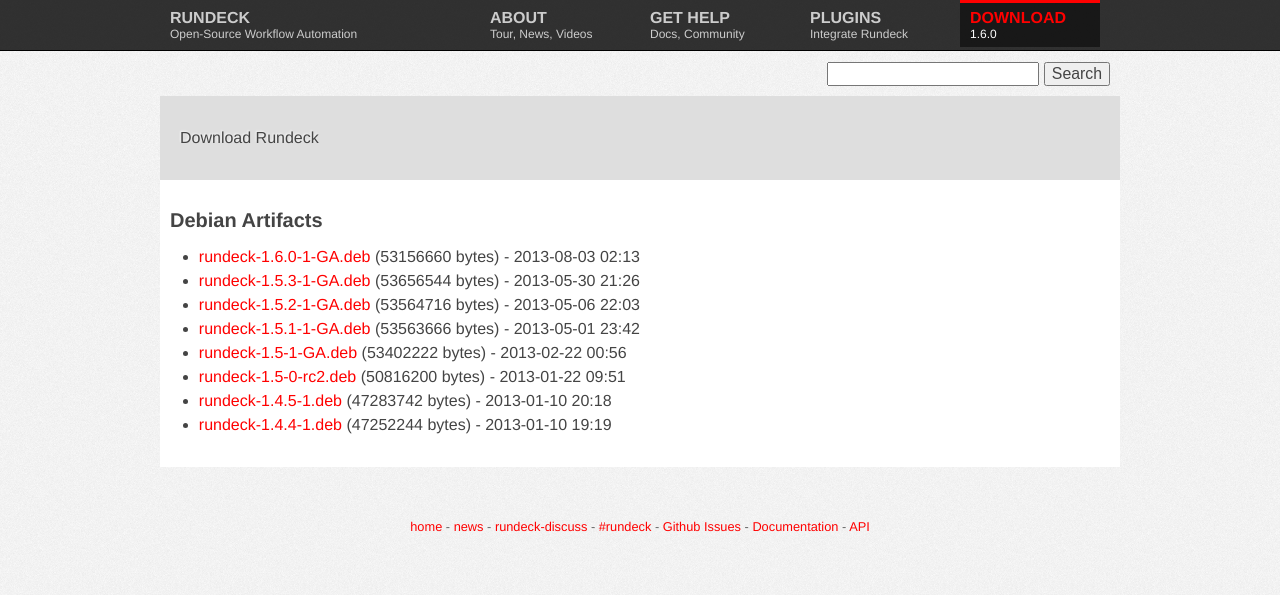
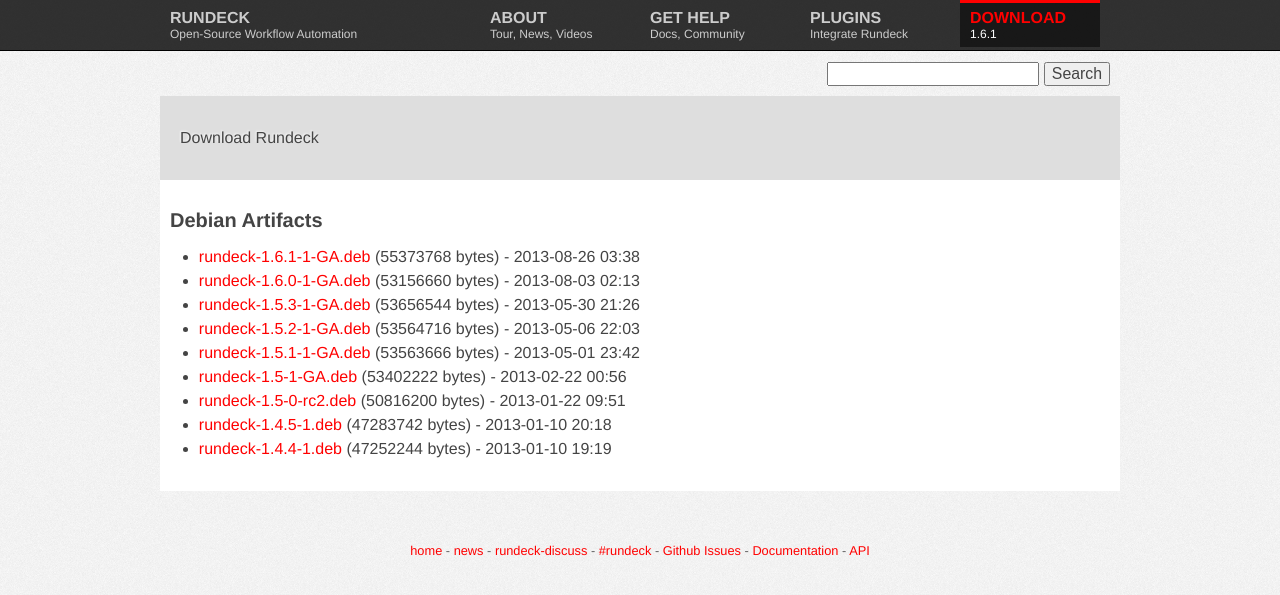
Before and after one commit to rundeck/rundeck-ghpages, a Jekyll site: the page built from download/deb/index.md, in a window 1280 px wide. Shown: the top 595 px of the page. Built offline with Jekyll 4.4.1, drawn with Linux system fonts in a browser that asks for light colours; nearby versions of some CDN libraries.

Commit message:
Update site to 1.6.1 download links

```diff
--- a/_config.yml
+++ b/_config.yml
@@ -1,12 +1,12 @@
-rd_version: "1.6.0"
-rd_jar_name: "rundeck-launcher-1.6.0.jar"
-rd_jar_sha: "b3b6466b52ce3d9bcecbc2649ccd7fedef5b32f0"
-rd_jar_url: "http://download.rundeck.org/jar/rundeck-launcher-1.6.0.jar"
-rd_jar_size: "47929182"
-rd_deb_name: "rundeck-1.6.0-1-GA.deb"
-rd_deb_url: "http://download.rundeck.org/deb/rundeck-1.6.0-1-GA.deb"
-rd_deb_sha: "e2b79d27bb9859953f7b17a4d2cc9dc9f2489a6c"
-rd_deb_size: "53156660"
-rd_zipball: "https://github.com/dtolabs/rundeck/zipball/v1.6.0"
-rd_tarball: "https://github.com/dtolabs/rundeck/tarball/v1.6.0"
-rd_releasenotes: "https://github.com/dtolabs/rundeck/blob/v1.6.0/RELEASE.md"
+rd_version: "1.6.1"
+rd_jar_name: "rundeck-launcher-1.6.1.jar"
+rd_jar_sha: "eddb98e9aa88ddf2ca9fde2e8ef47a495f263c98"
+rd_jar_url: "http://download.rundeck.org/jar/rundeck-launcher-1.6.1.jar"
+rd_jar_size: "49736632"
+rd_deb_name: "rundeck-1.6.1-1-GA.deb"
+rd_deb_url: "http://download.rundeck.org/deb/rundeck-1.6.1-1-GA.deb"
+rd_deb_sha: "6552e9d2255728c65e6ca5394ff20b92e08c68bc"
+rd_deb_size: "55373768"
+rd_zipball: "https://github.com/dtolabs/rundeck/zipball/v1.6.1"
+rd_tarball: "https://github.com/dtolabs/rundeck/tarball/v1.6.1"
+rd_releasenotes: "https://github.com/dtolabs/rundeck/blob/v1.6.1/RELEASE.md"
--- a/download/deb/index.md
+++ b/download/deb/index.md
@@ -3,6 +3,7 @@
 layout: download
 download_type: Debian
 ---
+* [rundeck-1.6.1-1-GA.deb](http://download.rundeck.org/deb/rundeck-1.6.1-1-GA.deb) (55373768 bytes) - 2013-08-26 03:38
 * [rundeck-1.6.0-1-GA.deb](http://download.rundeck.org/deb/rundeck-1.6.0-1-GA.deb) (53156660 bytes) - 2013-08-03 02:13
 * [rundeck-1.5.3-1-GA.deb](http://download.rundeck.org/deb/rundeck-1.5.3-1-GA.deb) (53656544 bytes) - 2013-05-30 21:26
 * [rundeck-1.5.2-1-GA.deb](http://download.rundeck.org/deb/rundeck-1.5.2-1-GA.deb) (53564716 bytes) - 2013-05-06 22:03
```
Also changed, not shown: download/jar/index.md (+1 -0 lines), download/rpm/index.md (+2 -0 lines), download/war/index.md (+1 -0 lines).
